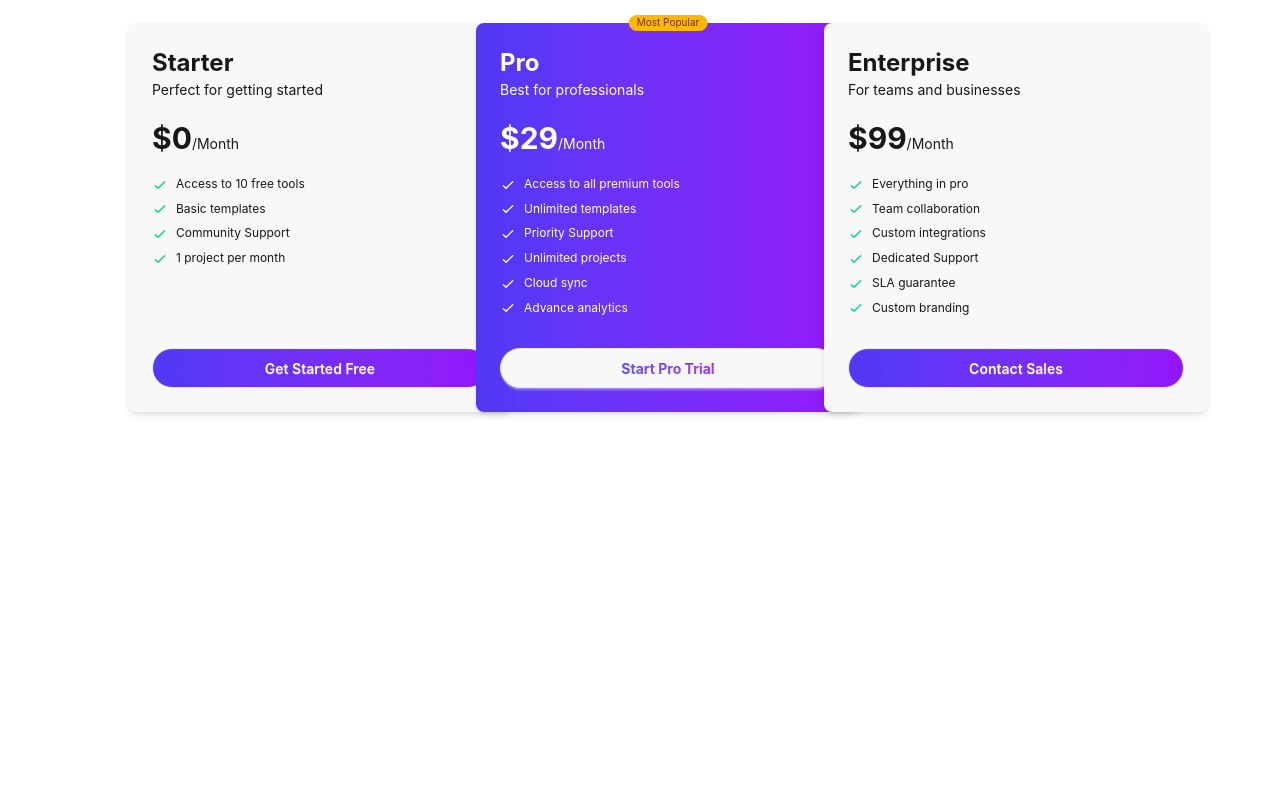
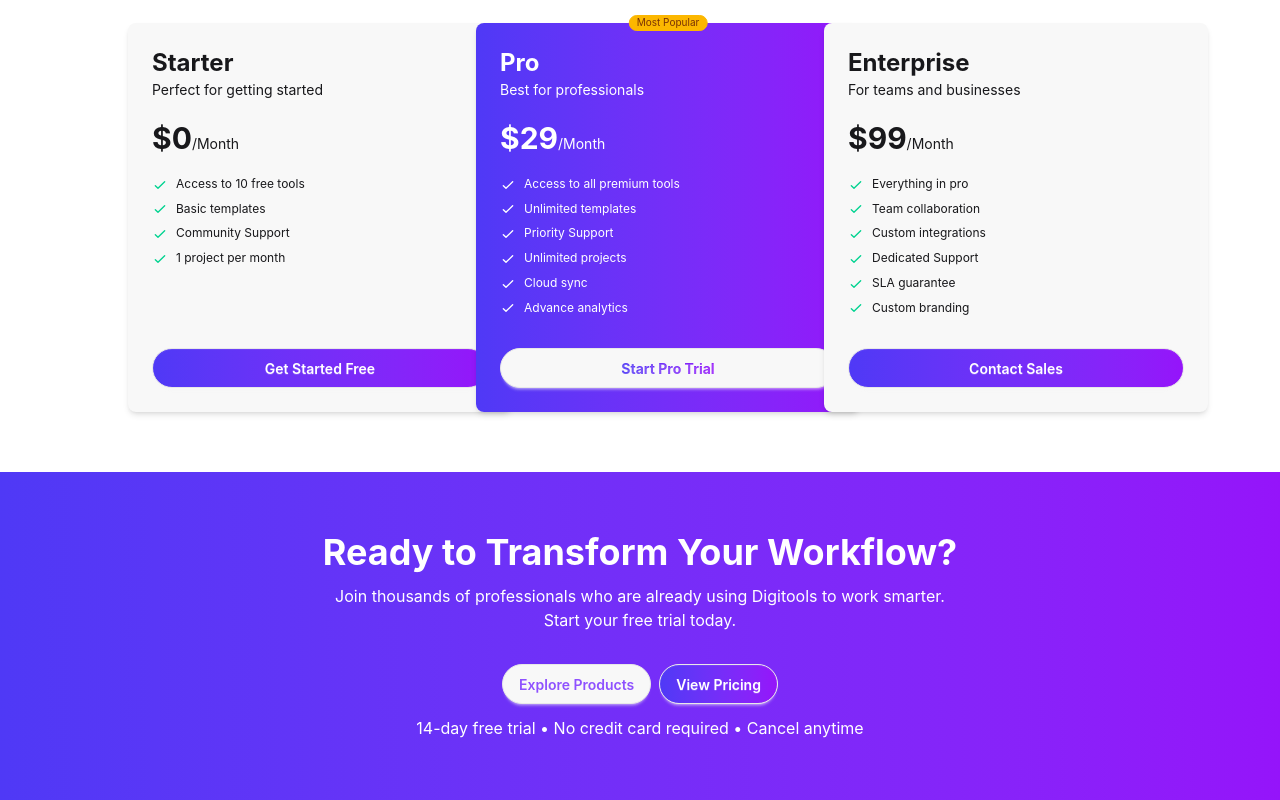
Before and after one commit to Nurul-Amin12/DigiTools-Platform, a React (Vite) app: page / in a window 1280 px wide. Shown: the part 1663-2463 px from the top of the page. Before the commit the page ends 2135 px from the top, so only its background shows below. Built offline with nearby package versions, Linux system fonts and the light colour scheme.

Commit message:
Transform Added in Pricing

```diff
--- a/src/App.jsx
+++ b/src/App.jsx
@@ -5,6 +5,7 @@ import Summary from './Components/Banner/Summary'
 import GEtStarted from './Components/GetStart/GetStarted'
 import Navbar from './Components/Navbar/Navbar'
 import Pricing from './Components/Pricing/Pricing'
+import Transform from './Components/Pricing/Transform'
 
 
 function App() {
@@ -28,6 +29,7 @@ function App() {
 
         <section>
           <Pricing/>
+          <Transform/>
         </section>
       </div>
     </>
--- /dev/null
+++ b/src/Components/Pricing/Transform.jsx
@@ -0,0 +1,20 @@
+
+const Transform = () => {
+
+    return (
+    <>
+        <div className="py-15 text-center space-y-3 bg-linear-to-r from-[#4F39F6] to-[#9514FA] text-white">
+            <h3 className="text-4xl font-bold">Ready to Transform Your Workflow?</h3>
+            <p>Join thousands of professionals who are already using Digitools to work smarter.<br/>Start your free trial today.</p>
+            <div className="flex justify-center gap-2 mt-8">
+                <button class="btn text-violet-500 rounded-full">Explore Products</button>
+                <button class="btn bg-linear-to-r from-[#4F39F6] to-[#9514FA] rounded-full text-white">View Pricing</button>
+            </div>
+            <p>14-day free trial • No credit card required • Cancel anytime</p>
+
+        </div>
+    </>
+    );
+}
+
+export default Transform;
```
